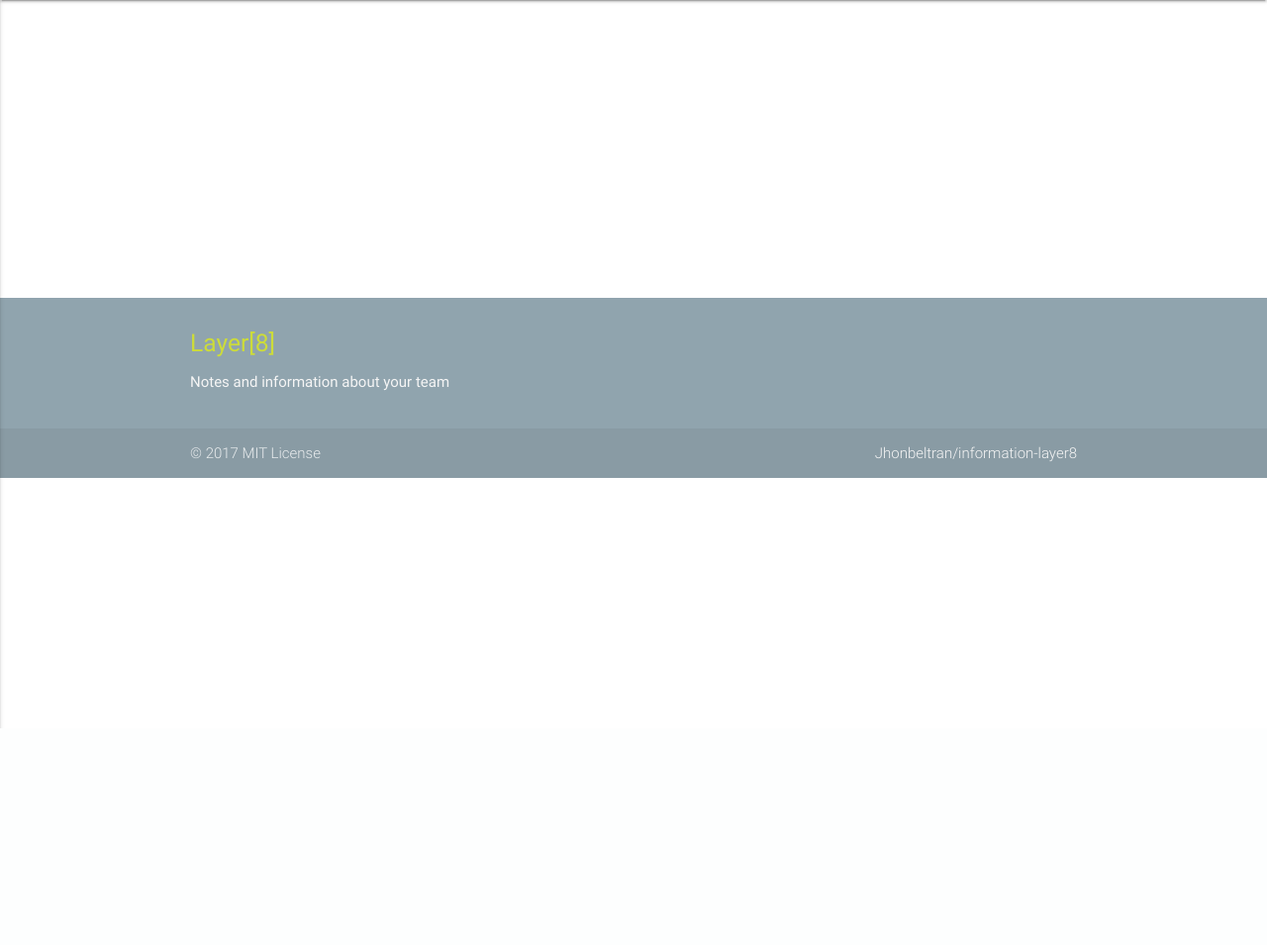
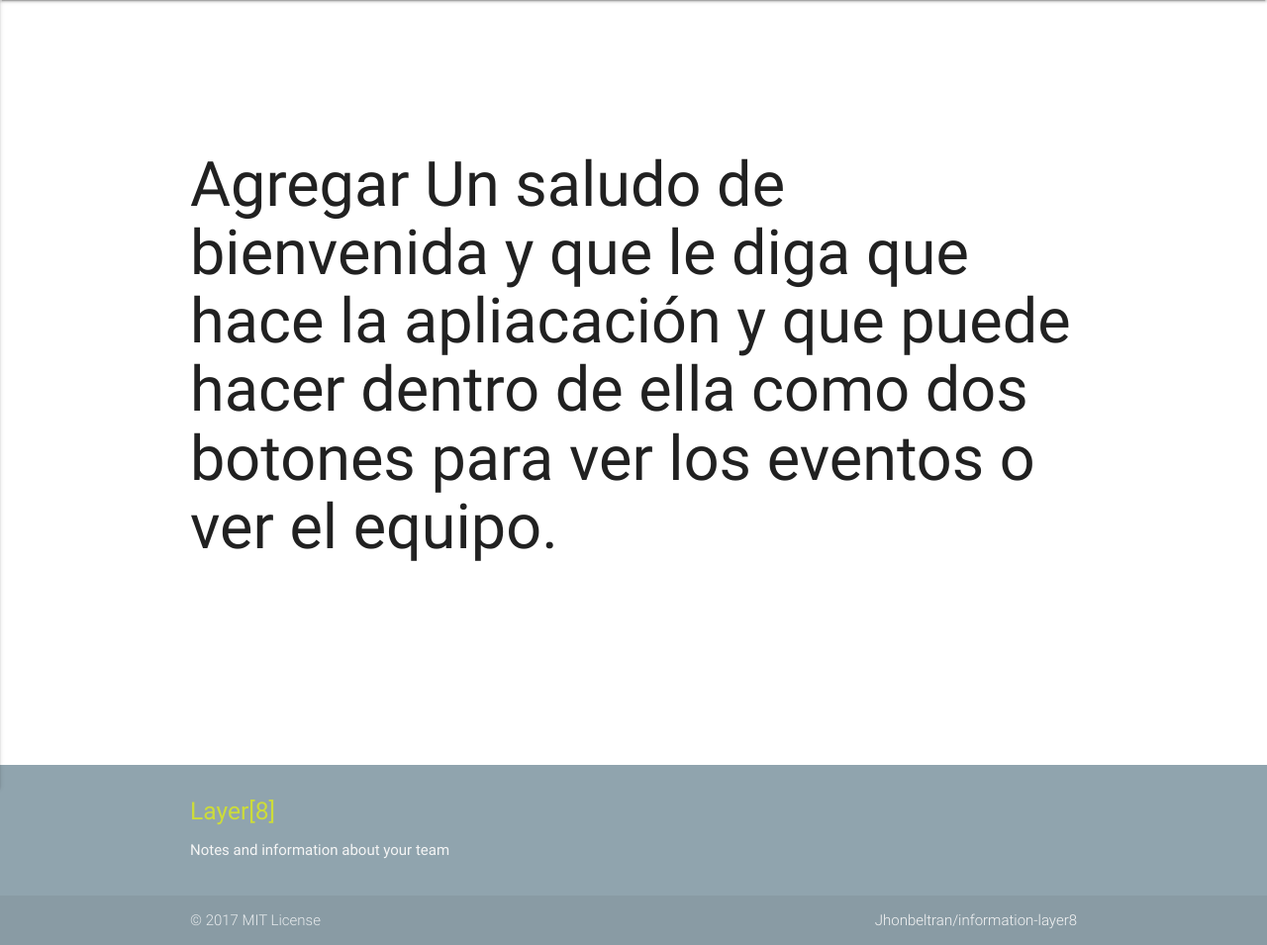
Before and after one commit to Yojanpardo/information-layer8, a Django app: template templates/home.html in a window 1280 px wide. Shown: the part 64-1019 px from the top of the page at 99% size. Before the commit the page ends 800 px from the top, so only its background shows below. Run offline with Django 3.2, Linux system fonts and the light colour scheme; the template is opened without the code that fills it, so the values that code supplies are empty; some libraries are stand-ins or nearby versions; some web fonts are replaced.

Commit message:
Agrego recordatorio para la pagina princial / , modifico views en members para que la dirección /member no se vea sin loguear agrego urls, formulario y mixin a events

```diff
--- a/informationLayer8/urls.py
+++ b/informationLayer8/urls.py
@@ -14,5 +14,6 @@ urlpatterns = [
 	url(r'^users/logout/$',	logout, {'next_page': 'home'},
         name="logout"),
     url(r'^', include('members.urls', namespace='members')),
+    url(r'^', include('events.urls', namespace='events')),
 
 ] + static(settings.MEDIA_URL, document_root=settings.MEDIA_ROOT)
--- a/members/views.py
+++ b/members/views.py
@@ -15,7 +15,7 @@ from .forms import MemberForm
 #               'personal_skills', 'team_skills', 'weakness',
 #               'under_presure',]
 
-class MemberList(ListView):
+class MemberList(LoginRequiredMixin, ListView):
     model = Member
 
 class MemberDetail(LoginRequiredMixin, DetailView):
--- a/templates/home.html
+++ b/templates/home.html
@@ -11,7 +11,15 @@
 	<div class="row"></div>
 	<div class="row"></div>
 	<div class="row"></div>
-	<div class="row"></div>
+	<div class="row">
+		<div class="col">
+			<h1>
+				Agregar Un saludo de bienvenida y que le diga que hace la apliacación
+				 y que puede hacer dentro de ella como dos botones para ver los eventos
+				 o ver el equipo.
+			</h1>
+		</div>
+	</div>
   <div class="row center">
     <div class="col s12">
        {% if user and not user.is_anonymous %}
```
Also changed, not shown: events/forms.py (added, +7 -0 lines), events/mixins.py (added, +9 -0 lines), events/urls.py (added, +13 -0 lines).
